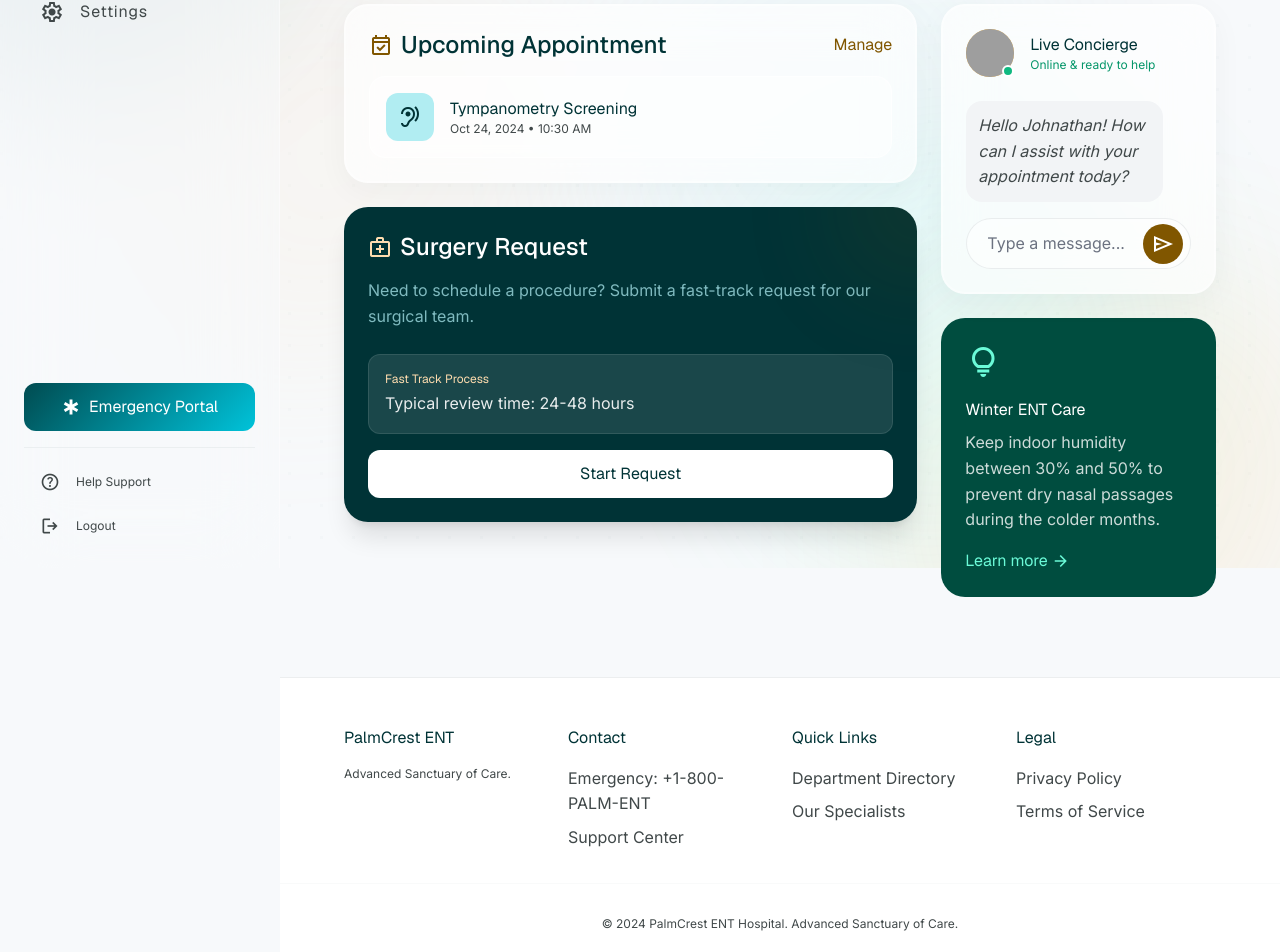
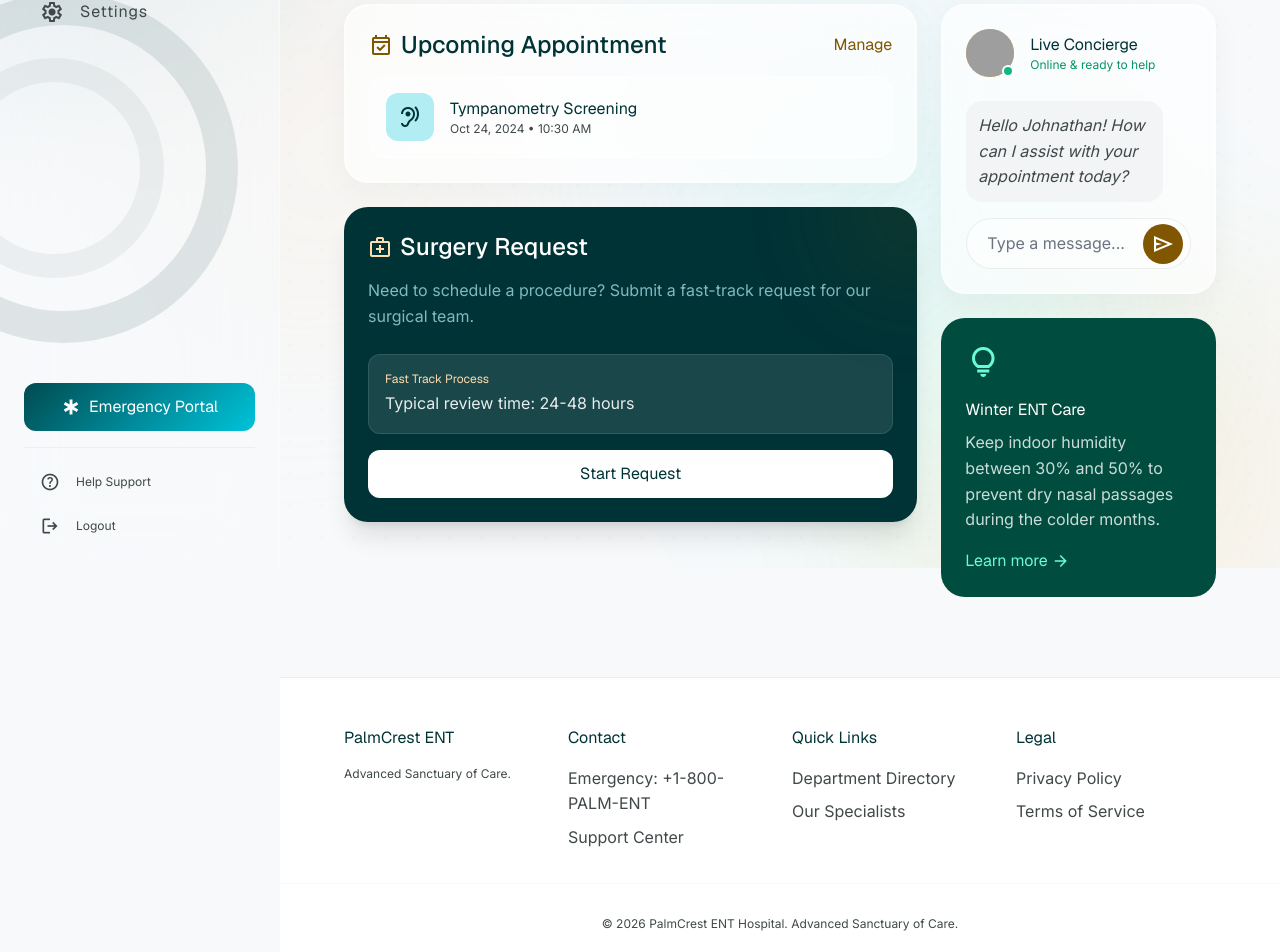
Before and after one commit to Imrannnnn/palmcrest, a React (Vite) app in the folder client/: page /patient in a window 1280 px wide. Shown: the part 232-1184 px from the top of the page. Built offline with nearby package versions, Linux system fonts and the light colour scheme; grey boxes are pictures that could not be loaded.

Commit message:
improved ui, Decorative circle

```diff
--- a/client/src/pages/DoctorPortal.jsx
+++ b/client/src/pages/DoctorPortal.jsx
@@ -145,9 +145,14 @@ export default function DoctorPortal() {
             )}
 
             {/* SideNavBar */}
-            <aside className={`fixed left-0 top-0 h-full w-[280px] z-40 bg-surface/90 md:bg-surface/50 backdrop-blur-2xl border-r border-white/40 flex flex-col p-6 gap-stack-sm transition-transform duration-300 ease-in-out ${
+            <aside className={`fixed left-0 top-0 h-full w-[280px] z-40 bg-surface/90 md:bg-surface/50 backdrop-blur-2xl border-r border-white/40 flex flex-col p-6 transition-transform duration-300 ease-in-out overflow-hidden ${
                 isSidebarOpen ? 'translate-x-0' : '-translate-x-full'
             }`}>
+                {/* Decorative concentric circles */}
+                <div className="absolute top-1/2 left-0 -translate-y-1/2 w-[350px] h-[350px] border-[32px] border-primary/10 dark:border-white/10 rounded-full pointer-events-none -ml-28 z-0"></div>
+                <div className="absolute top-1/2 left-0 -translate-y-1/2 w-[220px] h-[220px] border-[24px] border-primary/5 dark:border-white/5 rounded-full pointer-events-none -ml-14 z-0"></div>
+
+                <div className="flex flex-col h-full w-full relative z-10 gap-stack-sm">
                     <div className="flex items-center gap-3 mb-8">
                         <div className="w-10 h-10 rounded-xl bg-primary flex items-center justify-center">
                             <span className="material-symbols-outlined text-white" style={{ fontVariationSettings: "'FILL' 1" }}>medical_services</span>
@@ -201,6 +206,7 @@ export default function DoctorPortal() {
                                 <span className="material-symbols-outlined">logout</span>
                                 <span>Logout</span>
                             </button>
+                        </div>
                     </div>
                 </div>
             </aside>
--- a/client/src/pages/LandingPage.jsx
+++ b/client/src/pages/LandingPage.jsx
@@ -408,7 +408,7 @@ export default function LandingPage() {
                     </div>
                 </div>
                 <div className="mt-12 pt-8 border-t border-outline-variant/10 px-margin-mobile md:px-margin-desktop max-w-container-max mx-auto flex flex-col md:flex-row justify-between items-center gap-4">
-                    <p className="text-caption font-caption text-on-surface-variant text-center md:text-left">© 2024 PalmCrest ENT Hospital. Advanced Sanctuary of Care.</p>
+                    <p className="text-caption font-caption text-on-surface-variant text-center md:text-left">© 2026 PalmCrest ENT Hospital. Advanced Sanctuary of Care.</p>
                     <div className="flex gap-8">
                         <a className="text-caption font-caption text-on-surface-variant hover:text-primary" href="#">Privacy Policy</a>
                         <a className="text-caption font-caption text-on-surface-variant hover:text-primary" href="#">Cookie Settings</a>
@@ -419,11 +419,14 @@ export default function LandingPage() {
             {/* Side Navigation Menu (Mobile Only) */}
             <div
                 id="mobile-nav"
-                className={`fixed inset-0 bg-white dark:bg-surface-container z-[60] transform transition-transform duration-500 md:hidden ${
-                    isMobileNavOpen ? 'translate-x-0' : 'translate-x-full'
-                }`}
+                className={`fixed inset-0 bg-white dark:bg-surface-container z-[60] transform transition-transform duration-500 md:hidden overflow-hidden ${isMobileNavOpen ? 'translate-x-0' : 'translate-x-full'
+                    }`}
             >
-                <div className="p-6 sm:p-8 flex flex-col h-full">
+                {/* Decorative concentric circles */}
+                <div className="absolute top-1/2 left-0 -translate-y-1/2 w-[350px] h-[350px] border-[32px] border-primary/[0.04] dark:border-white/[0.04] rounded-full pointer-events-none -ml-28 z-0"></div>
+                <div className="absolute top-1/2 left-0 -translate-y-1/2 w-[220px] h-[220px] border-[24px] border-primary/[0.02] dark:border-white/[0.02] rounded-full pointer-events-none -ml-14 z-0"></div>
+
+                <div className="p-6 sm:p-8 flex flex-col h-full relative z-10">
                     <div className="flex justify-between items-center mb-8">
                         <span className="text-headline-md font-bold text-primary dark:text-primary-fixed">PalmCrest</span>
                         <button className="w-11 h-11 flex items-center justify-center rounded-xl hover:bg-primary/5 text-primary dark:text-primary-fixed transition-colors" onClick={toggleMobileNav}>
--- a/client/src/pages/PatientPortal.jsx
+++ b/client/src/pages/PatientPortal.jsx
@@ -133,9 +133,13 @@ export default function PatientPortal() {
             )}
 
             {/* SideNavBar */}
-            <aside className={`fixed left-0 top-0 h-full w-[280px] z-40 bg-surface/90 md:bg-surface/50 backdrop-blur-2xl border-r border-white/40 flex flex-col p-6 gap-stack-sm transition-transform duration-300 ease-in-out ${
-                isSidebarOpen ? 'translate-x-0' : '-translate-x-full'
+            <aside className={`fixed left-0 top-0 h-full w-[280px] z-40 bg-surface/90 md:bg-surface/50 backdrop-blur-2xl border-r border-white/40 flex flex-col p-6 transition-transform duration-300 ease-in-out overflow-hidden ${isSidebarOpen ? 'translate-x-0' : '-translate-x-full'
                 }`}>
+                {/* Decorative concentric circles */}
+                <div className="absolute top-1/2 left-0 -translate-y-1/2 w-[350px] h-[350px] border-[32px] border-primary/10 dark:border-white/10 rounded-full pointer-events-none -ml-28 z-0"></div>
+                <div className="absolute top-1/2 left-0 -translate-y-1/2 w-[220px] h-[220px] border-[24px] border-primary/5 dark:border-white/5 rounded-full pointer-events-none -ml-14 z-0"></div>
+
+                <div className="flex flex-col h-full w-full relative z-10 gap-stack-sm">
                     <div className="mb-8 flex items-center gap-3">
                         <div className="w-10 h-10 rounded-full bg-primary-container flex items-center justify-center overflow-hidden">
                             <img
@@ -152,7 +156,7 @@ export default function PatientPortal() {
                     </div>
                     <nav className="flex-1 space-y-2">
                         <button
-                        onClick={() => { setActiveTab('dashboard'); if(window.innerWidth < 768) setIsSidebarOpen(false); }}
+                            onClick={() => { setActiveTab('dashboard'); if (window.innerWidth < 768) setIsSidebarOpen(false); }}
                             className={`w-full flex items-center gap-4 px-4 py-3 rounded-xl font-bold transition-all duration-300 ${activeTab === 'dashboard' ? 'bg-white/70 backdrop-blur-md text-primary' : 'text-on-surface-variant hover:translate-x-1 hover:bg-secondary-container/10'}`}
                         >
                             <span className="material-symbols-outlined" style={activeTab === 'dashboard' ? { fontVariationSettings: "'FILL' 1" } : {}}>dashboard</span>
@@ -160,7 +164,7 @@ export default function PatientPortal() {
                         </button>
 
                         <button
-                        onClick={() => { setActiveTab('appointments'); if(window.innerWidth < 768) setIsSidebarOpen(false); }}
+                            onClick={() => { setActiveTab('appointments'); if (window.innerWidth < 768) setIsSidebarOpen(false); }}
                             className={`w-full flex items-center gap-4 px-4 py-3 rounded-xl font-bold transition-all duration-300 ${activeTab === 'appointments' ? 'bg-white/70 backdrop-blur-md text-primary' : 'text-on-surface-variant hover:translate-x-1 hover:bg-secondary-container/10'}`}
                         >
                             <span className="material-symbols-outlined" style={activeTab === 'appointments' ? { fontVariationSettings: "'FILL' 1" } : {}}>calendar_today</span>
@@ -192,6 +196,7 @@ export default function PatientPortal() {
                                 <span className="material-symbols-outlined text-[20px]">logout</span>
                                 Logout
                             </button>
+                        </div>
                     </div>
                 </div>
             </aside>
@@ -333,8 +338,7 @@ export default function PatientPortal() {
                                             {chatMessages.map((msg) => (
                                                 <div
                                                     key={msg.id}
-                                                className={`p-3 rounded-2xl text-body-md ${
-                                                    msg.sender === 'user'
+                                                    className={`p-3 rounded-2xl text-body-md ${msg.sender === 'user'
                                                             ? 'bg-primary text-white ml-6 text-right'
                                                             : 'bg-surface-container-low text-on-surface-variant mr-6 text-left italic'
                                                         }`}
@@ -477,7 +481,7 @@ export default function PatientPortal() {
                             </div>
                         </div>
                         <div className="px-6 md:px-margin-desktop max-w-container-max mx-auto mt-8 pt-8 border-t border-outline-variant/10 text-center">
-                        <p className="text-caption text-on-surface-variant">© 2024 PalmCrest ENT Hospital. Advanced Sanctuary of Care.</p>
+                            <p className="text-caption text-on-surface-variant">© 2026 PalmCrest ENT Hospital. Advanced Sanctuary of Care.</p>
                         </div>
                     </footer>
                 </main>
--- a/client/src/pages/SuperAdmin.jsx
+++ b/client/src/pages/SuperAdmin.jsx
@@ -100,7 +100,12 @@ export default function SuperAdmin() {
             </div>
 
             {/* Side Navigation Shell */}
-            <aside className="fixed left-0 top-0 h-full w-[280px] z-40 bg-surface/50 dark:bg-surface-container-low/50 backdrop-blur-2xl border-r border-white/40 dark:border-outline-variant/10 flex flex-col p-6 gap-stack-sm hidden md:flex">
+            <aside className="fixed left-0 top-0 h-full w-[280px] z-40 bg-surface/50 dark:bg-surface-container-low/50 backdrop-blur-2xl border-r border-white/40 dark:border-outline-variant/10 flex flex-col p-6 transition-transform duration-300 ease-in-out overflow-hidden hidden md:flex">
+                {/* Decorative concentric circles */}
+                <div className="absolute top-1/2 left-0 -translate-y-1/2 w-[350px] h-[350px] border-[32px] border-primary/10 dark:border-white/10 rounded-full pointer-events-none -ml-28 z-0"></div>
+                <div className="absolute top-1/2 left-0 -translate-y-1/2 w-[220px] h-[220px] border-[24px] border-primary/5 dark:border-white/5 rounded-full pointer-events-none -ml-14 z-0"></div>
+
+                <div className="flex flex-col h-full w-full relative z-10 gap-stack-sm">
                     <div className="mb-stack-lg">
                         <h1 className="text-headline-sm font-headline-md text-primary font-bold">PalmCrest ENT</h1>
                         <p className="text-label-md font-label-md tracking-[0.05em] text-on-surface-variant opacity-70">Clinical Excellence</p>
@@ -135,6 +140,7 @@ export default function SuperAdmin() {
                             <span className="material-symbols-outlined">logout</span>
                             <span className="text-label-md font-label-md tracking-[0.05em]">Logout</span>
                         </button>
+                    </div>
                 </div>
             </aside>
 
```
Lines whose indentation alone changed are shown as unchanged.
